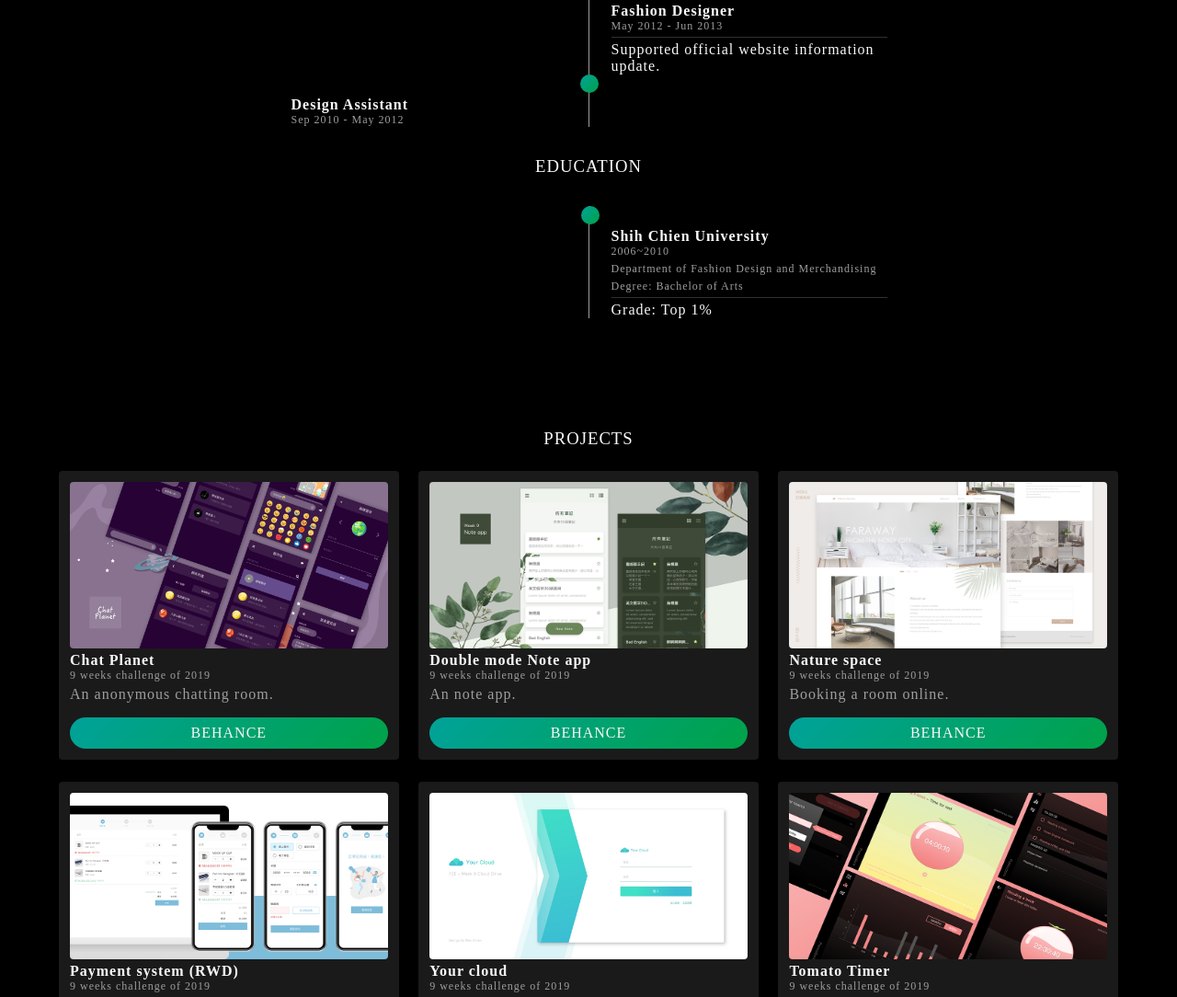
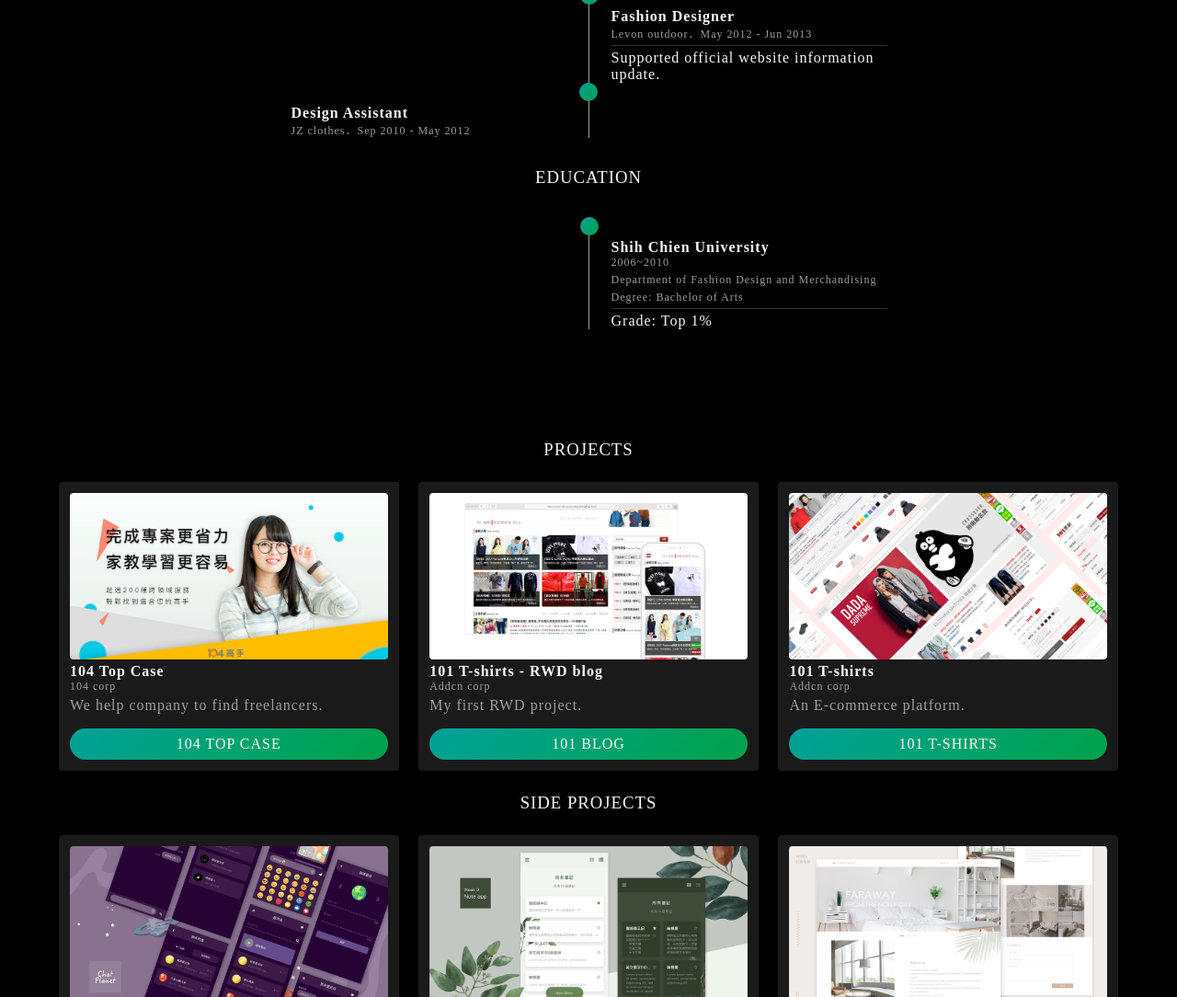
Before and after one commit to wenchien213/wenchien213.github.io, a plain HTML site: page index.html in a window 1280 px wide. Shown: the part 1389-2473 px from the top of the page at 92% size. Drawn offline with Linux system fonts and the light colour scheme.

Commit message:
update information and edit SCSS

```diff
--- a/css/main.scss
+++ b/css/main.scss
@@ -164,7 +164,7 @@ body{
             @media screen and (max-width:1024px){
                 padding-left: $unit-6x;
                 &::before{
-                    left: -33px;
+                    left: -34px;
                 }
             }
             @media screen and (min-width:1025px){
@@ -172,7 +172,7 @@ body{
                 &:nth-child(odd){
                     padding-left: $unit-6x;
                     &::before{
-                        left: -33px;
+                        left: -34px;
                     }
                 }
                 &:nth-child(even){
@@ -180,7 +180,7 @@ body{
                     position: relative;
                     left: -324px;
                     &::before{
-                        right: -314px;
+                        right: -313px;
                     }
                 }
             }
--- a/index.html
+++ b/index.html
@@ -75,7 +75,7 @@
         <ul class="lineLists">
             <li>
                 <h4>Product Designer</h4>
-                <p class="subtitle">Dec 2016 - Now</p>
+                <p class="subtitle">Taiwan 104 corp．Dec 2016 - Now</p>
                 <p class="list">Developing new RWD projects in UIUX, html/CSS(React), git</p>
                 <p class="list">Defining the design guideline of new projects</p>
                 <p class="list">Planning UI flow and function map for new projects in collaboration with PM</p>
@@ -85,7 +85,7 @@
             </li>
             <li>
                 <h4>Web Designer</h4>
-                <p class="subtitle">Feb 2013 - Nov 2016</p>
+                <p class="subtitle">Addcn corp．Feb 2013 - Nov 2016</p>
                 <p class="list">Designed the UI / html / CSS of the official website (desktop and mobile sites)</p>
                 <p class="list">Planned official blog (RWD)</p>
                 <p class="list">Created and operated Event event pages and activity banners</p>
@@ -95,12 +95,12 @@
             </li>
             <li>
                 <h4>Fashion Designer</h4>
-                <p class="subtitle">May 2012 - Jun 2013</p>
+                <p class="subtitle">Levon outdoor．May 2012 - Jun 2013</p>
                 <p class="whatIDo">Supported official website information update.</p>
             </li>
             <li>
                 <h4>Design Assistant</h4>
-                <p class="subtitle">Sep 2010 - May 2012</p>
+                <p class="subtitle">JZ clothes．Sep 2010 - May 2012</p>
             </li>
         </ul>
         <h3>EDUCATION</h3>
@@ -116,6 +116,30 @@
     </div>
     <div class="portfolio" id="por">
         <h3>PROJECTS</h3>
+        <div class="projectList">
+            <div class="project">
+                <img src="img/project-newCase.jpg" alt="104 Top Case">
+                <h4>104 Top Case</h4>
+                <p class="subtitle">104 corp</p>
+                <p class="des">We help company to find freelancers.</p>
+                <a class="btn" href="https://top.104.com.tw/marketing/" target="_blank" alt="104 Top Case" title="link to 104 Top Case">104 TOP CASE</a>
+            </div>
+            <div class="project">
+                <img src="img/project-blog.jpg" alt="101 T-shirts">
+                <h4>101 T-shirts - RWD blog</h4>
+                <p class="subtitle">Addcn corp</p>
+                <p class="des">My first RWD project.</p>
+                <a class="btn" href="https://www.101.com.tw/blog-listingPage.html" target="_blank" alt="101 T-shirts" title="link to 101 blog">101 BLOG</a>
+            </div>
+            <div class="project">
+                <img src="img/project-101.jpg" alt="101 T-shirts">
+                <h4>101 T-shirts</h4>
+                <p class="subtitle">Addcn corp</p>
+                <p class="des">An E-commerce platform.</p>
+                <a class="btn" href="https://www.101.com.tw/" target="_blank" alt="101 T-shirts" title="link to 101.com">101 T-SHIRTS</a>
+            </div>
+        </div>
+        <h3>SIDE PROJECTS</h3>
         <div class="projectList">
             <div class="project">
                 <img src="img/chatroom.jpg" alt="Anonymous-Chatting-Room">
```
Also changed, not shown: css/main.css, img/project-101.jpg (added), img/project-blog.jpg (added), img/project-newCase.jpg (added).
